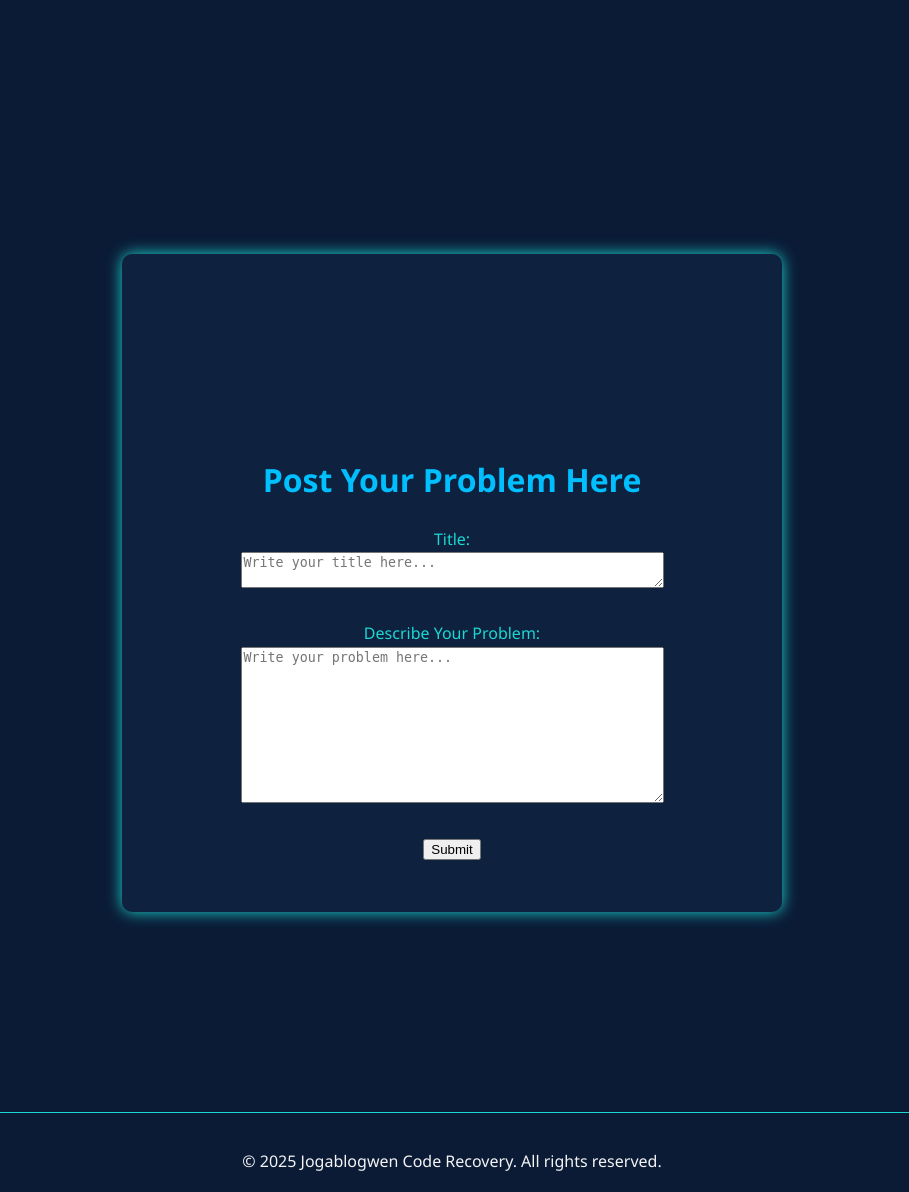
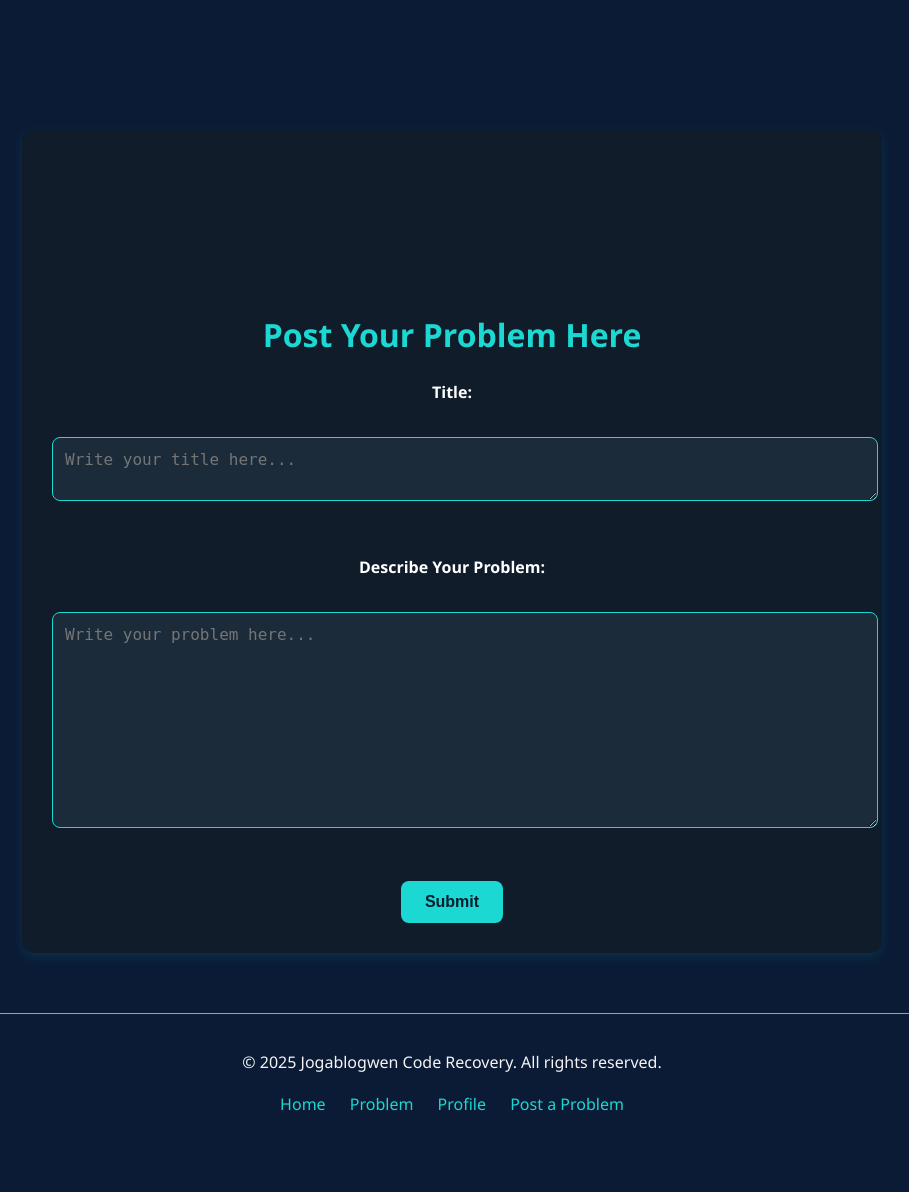
Before and after one commit to ConfirmedDead/lean-six-sigma, a PHP site: page /Lean-Six-Sigma/postProblemPage.php in a window 1280 px wide. Shown: the part 21-1213 px from the top of the page, without its empty margins (188-1097 px from the left). After the commit the page ends 1132 px from the top, so only its background shows below. Run offline with PHP 8.4, Linux system fonts and the light colour scheme; the visitor is signed in with stand-in values (Sample User, id 1).

Commit message:
done bruh

```diff
--- a/Index.php
+++ b/Index.php
@@ -11,7 +11,6 @@ $isLoggedIn = isset($_SESSION['user_id']); // Assuming 'user_id' is set in the s
     <meta charset="UTF-8">
     <meta name="viewport" content="width=device-width, initial-scale=1.0">
     <link rel="icon" type="image/x-icon" href="images/favicon.ico">
-    <link rel="stylesheet" href="css/style.css">
     <link rel="stylesheet" href="css/index.css">
     <title>Home | Jogablogwen Code Recovery</title>
 </head>
--- a/css/index.css
+++ b/css/index.css
@@ -563,3 +563,86 @@ body {
     color: #ff4b5c;
     margin-bottom: 10px;
 }
+/* Post page Problem */
+
+/* Container for the post form */
+.profile-container {
+    max-width: 800px;
+    margin: 150px auto 60px;
+    padding: 30px;
+    background-color: #111c2b;
+    box-shadow: 0 4px 12px rgba(0, 255, 255, 0.1);
+    border-radius: 12px;
+    color: #e0f7ff;
+    font-family: 'Segoe UI', Tahoma, Geneva, Verdana, sans-serif;
+}
+
+/* Title styling */
+.problem-page {
+    font-size: 2rem;
+    text-align: center;
+    margin-bottom: 20px;
+    color: #1CD8D2;
+}
+
+/* Success and error messages */
+.success-message {
+    background-color: #003f2d;
+    color: #32ffb8;
+    padding: 12px;
+    border: 1px solid #00ffa2;
+    border-radius: 8px;
+    margin-bottom: 20px;
+}
+
+.error-message {
+    background-color: #330000;
+    color: #ff6b6b;
+    padding: 12px;
+    border: 1px solid #ff4d4d;
+    border-radius: 8px;
+    margin-bottom: 20px;
+}
+
+/* Form labels and textareas */
+.profile-form label {
+    font-weight: bold;
+    display: block;
+    margin-bottom: 6px;
+    color: #ffffff;
+}
+
+.profile-form textarea {
+    width: 100%;
+    padding: 12px;
+    background-color: #1c2b3a;
+    border-radius: 8px;
+    border: 1px solid #1CD8D2;
+    color: #ffffff;
+    font-size: 1rem;
+    resize: vertical;
+    margin-bottom: 20px;
+    transition: border-color 0.3s ease;
+}
+
+.profile-form textarea:focus {
+    border-color: #ffffff;
+    outline: none;
+}
+
+/* Submit button */
+.profile-form input[type="submit"] {
+    background-color: #1CD8D2;
+    color: #001d2e;
+    padding: 12px 24px;
+    border: none;
+    border-radius: 8px;
+    font-size: 1rem;
+    font-weight: bold;
+    cursor: pointer;
+    transition: background-color 0.3s ease;
+}
+
+.profile-form input[type="submit"]:hover {
+    background-color: #38B6FF;
+}
--- a/css/style.css
+++ /dev/null
@@ -1,26 +0,0 @@
-.problems-list ul {
-    list-style-type: none;
-    padding: 0;
-}
-
-.problems-list li {
-    border: 1px solid #ccc;
-    padding: 10px;
-    margin-bottom: 10px;
-    border-radius: 5px;
-    background-color: #f9f9f9;
-}
-
-.problems-list h3 {
-    margin: 0 0 5px;
-}
-
-.problems-list small {
-    color: #666;
-    font-size: 0.9em;
-}
-
-/*profile*/
-.usernameWelcome {
-    margin-top:150px;
-}
--- a/loginPage.php
+++ b/loginPage.php
@@ -57,7 +57,6 @@ if ($_SERVER["REQUEST_METHOD"] == "POST") {
     <meta charset="UTF-8">
     <meta name="viewport" content="width=device-width, initial-scale=1.0">
     <title>Login | Jogablogwen Code Recovery</title>
-    <link rel="stylesheet" href="css/style.css">
     <link rel="stylesheet" href="css/index.css">
     <link rel="icon" type="image/x-icon" href="images/favicon.ico">
 </head>
--- a/postProblemPage.php
+++ b/postProblemPage.php
@@ -56,7 +56,6 @@ if ($_SERVER["REQUEST_METHOD"] == "POST") {
     <meta name="viewport" content="width=device-width, initial-scale=1.0">
     <title>Post Problems | Jogablogwen Code Recovery</title>
     <link rel="icon" type="image/x-icon" href="images/favicon.ico">
-    <link rel="stylesheet" href="css/style.css">
     <link rel="stylesheet" href="css/index.css">
 </head>
 <body>
--- a/problemPage.php
+++ b/problemPage.php
@@ -90,7 +90,6 @@ $isLoggedIn = isset($_SESSION['user_id']); // Assuming 'user_id' is set in the s
 <head>
     <meta charset="UTF-8">
     <meta name="viewport" content="width=device-width, initial-scale=1.0">
-    <link rel="stylesheet" href="css/style.css">
     <link rel="stylesheet" href="css/index.css">
     <link rel="icon" type="image/x-icon" href="images/favicon.ico">
     <title>Problems | Jogablogwen Code Recovery</title>
--- a/profile.php
+++ b/profile.php
@@ -67,7 +67,6 @@ if ($_SERVER['REQUEST_METHOD'] === "POST") {
     <meta name="viewport" content="width=device-width, initial-scale=1.0">
     <title>Profile | Jogablogwen Code Recovery</title>
     <link rel="icon" type="image/x-icon" href="images/favicon.ico">
-    <link rel="stylesheet" href="css/style.css">
     <link rel="stylesheet" href="css/index.css">
 </head>
 <body>
--- a/signupPage.php
+++ b/signupPage.php
@@ -62,7 +62,6 @@ if ($_SERVER["REQUEST_METHOD"] == "POST") {
     <meta charset="UTF-8">
     <meta name="viewport" content="width=device-width, initial-scale=1.0">
     <title>Sign Up | Jogablogwen Code Recovery</title>
-    <link rel="stylesheet" href="css/style.css">
     <link rel="stylesheet" href="css/index.css">
     <link rel="icon" type="image/x-icon" href="images/favicon.ico">
 </head>
```
